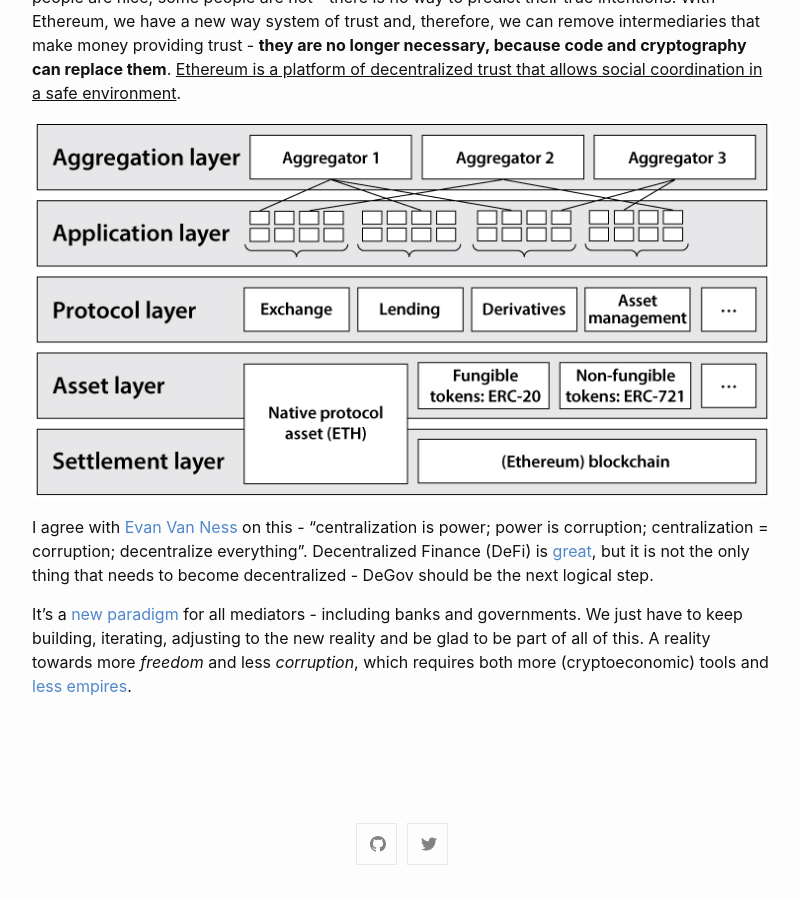
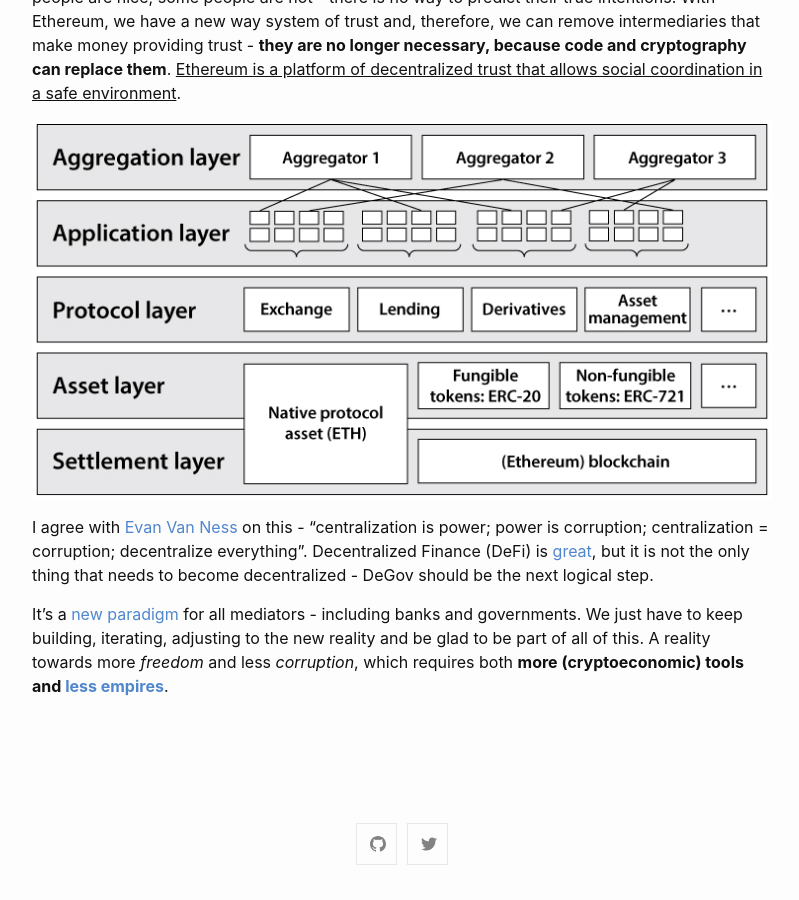
Before and after one commit to intldds/intldds.github.io, a Jekyll site: the page built from _posts/2021-08-01-paradigm.md, in a window 1280 px wide and 900 px high, scrolled down 11012 px. Shown: the whole window, without its empty margins (238-1037 px from the left). Built offline with Jekyll 4.4.1, drawn with Linux system fonts in a browser that asks for light colours.

```diff
--- a/_posts/2021-08-01-paradigm.md
+++ b/_posts/2021-08-01-paradigm.md
@@ -383,5 +383,5 @@ but it is not the only thing that needs to become decentralized - DeGov should b
 
 It's a [new paradigm](https://twitter.com/santiagoroel/status/1344479537191477248) for all mediators - including banks and governments.
 We just have to keep building, iterating, adjusting to the new reality and be glad to be part of all of this. A reality
-towards more *freedom* and less *corruption*, which requires both more (cryptoeconomic) tools and
-[less empires](https://twitter.com/tobyshorin/status/1388940489781485568).
+towards more *freedom* and less *corruption*, which requires both **more (cryptoeconomic) tools and
+[less empires](https://twitter.com/tobyshorin/status/1388940489781485568)**.
```
